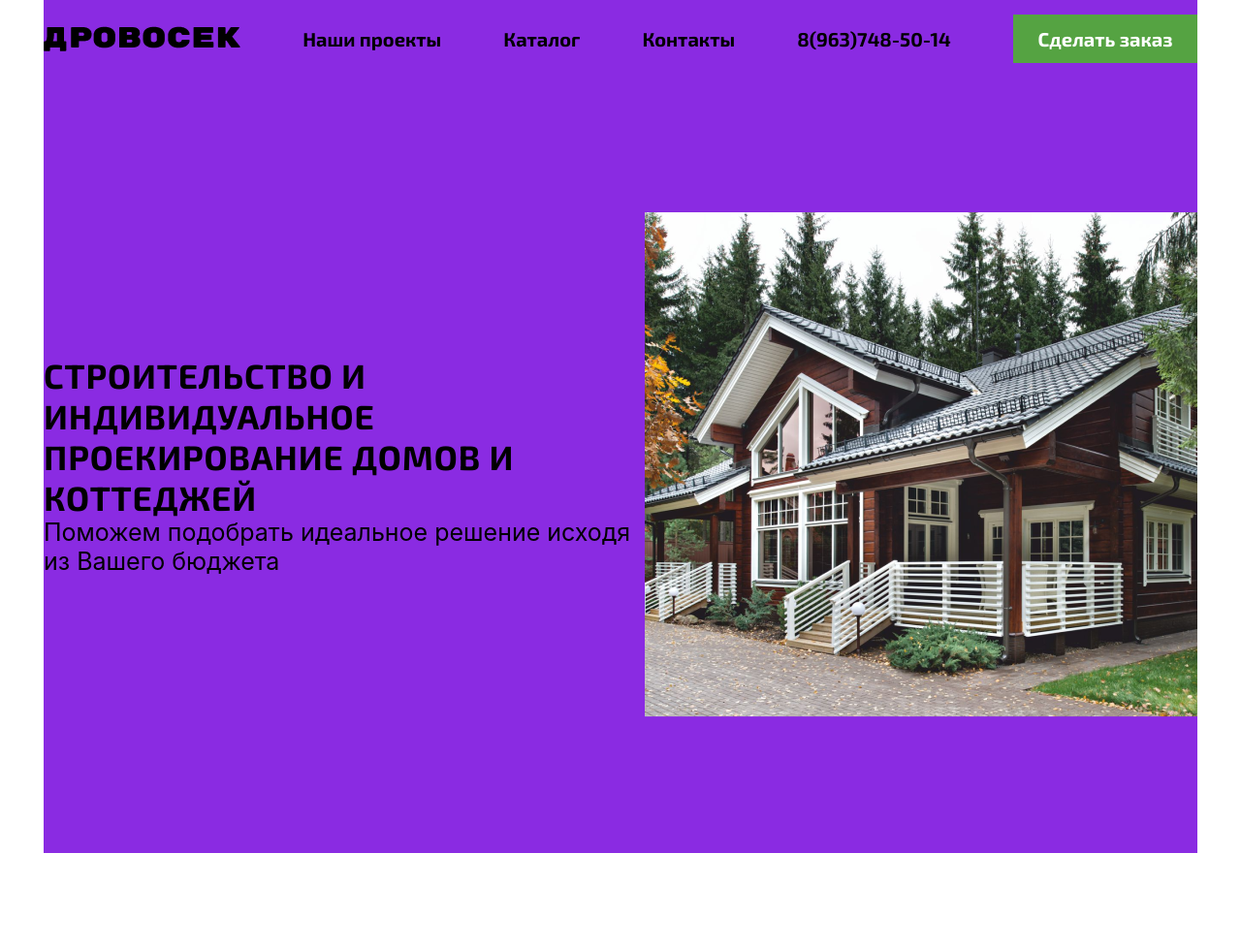
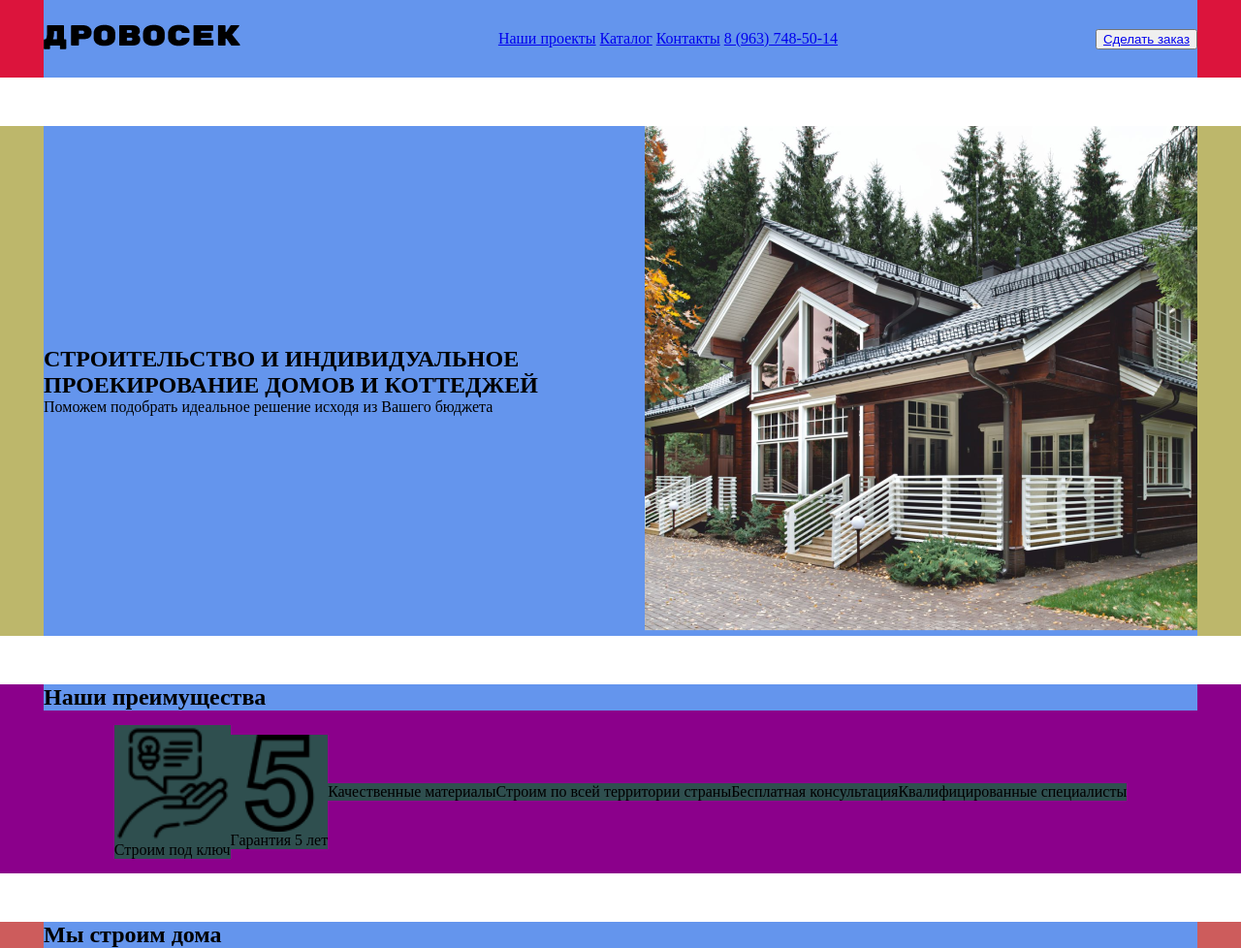
Before and after one commit to srgglbcv/figma, a plain HTML site: page index.html in a window 1280 px wide. Shown: the whole page at 97% size. Before the commit the page ends 880 px from the top, so only its background shows below. Drawn offline with nearby package versions, Linux system fonts and the light colour scheme.

Commit message:
second_comm

```diff
--- a/index.html
+++ b/index.html
@@ -6,44 +6,92 @@
     <meta http-equiv="X-UA-Compatible" content="IE=edge">
     <meta name="viewport" content="width=device-width, initial-scale=1.0">
     <link rel="stylesheet" href="style.css">
-    <title>Макет Figma</title>
-    <link href="https://fonts.googleapis.com/css2?family=Exo+2:wght@700&display=swap" rel="stylesheet">
-
+    <title>Figma</title>
 </head>
 
 <body>
-    <header class="header">
+    <header>
         <div class="container">
             <div class="logo">
-                <img src="/img/Дровосек.png" alt="">
+                <img src="/img/Дровосек.png" alt="#">
+            </div>
+            <nav>
+                <a href="#">Наши проекты</a>
+                <a href="#">Каталог</a>
+                <a href="#">Контакты</a>
+                <a href="#">8 (963) 748-50-14</a>
+            </nav>
+            <button class="zakaz">
+                <a href="#">Cделать заказ</a>
+            </button>
 
-            </div>
-            <div class="nav-items">Наши проекты</div>
-            <div class="nav-items">Каталог</div>
-            <div class="nav-items">Контакты</div>
-            <div class="nav-items">8(963)748-50-14</div>
-            <button class="zakaz">
-                <a href="#">Сделать заказ</a>
-            </button>
         </div>
+
     </header>
     <main>
-        <div class="container">
-            <div class="intro">
-                <h1>
-                    СТРОИТЕЛЬСТВО И ИНДИВИДУАЛЬНОЕ ПРОЕКИРОВАНИЕ ДОМОВ И КОТТЕДЖЕЙ
-                </h1>
-                Поможем подобрать идеальное решение исходя из Вашего бюджета
-            </div>
-            <div class="intro_img">
-                <img src="img/Rectangle 20.png" alt="">
+        <div class="first-sect">
+            <div class="container">
+                <div class="intro">
+                    <div class="intro_txt">
+                        <h2>СТРОИТЕЛЬСТВО И ИНДИВИДУАЛЬНОЕ ПРОЕКИРОВАНИЕ ДОМОВ И КОТТЕДЖЕЙ</h2>
+                        <div>Поможем подобрать идеальное решение исходя из Вашего бюджета</div>
+
+                    </div>
+                    <div class="intro_img">
+                        <img src="/img/Rectangle 20.png" alt="">
+
+                    </div>
+                </div>
             </div>
 
         </div>
+        <div class="second-sect">
+            <div class="container">
+                <h2>Наши преимущества</h2>
+            </div>
+            <div class="advantage">
+                <div class="adv-items"><img src="/img/advice 1.png" alt=""> Строим под ключ</div>
+                <div class="adv-items"><img src="/img/five 1.png" alt=""> Гарантия 5 лет</div>
+                <div class="adv-items">Качественные материалы</div>
+                <div class="adv-items">Строим по всей территории страны</div>
+                <div class="adv-items">Бесплатная консультация</div>
+                <div class="adv-items">Квалифицированные специалисты</div>
+            </div>
+        </div>
+        </div>
+        <!--Наши преимущества-->
+        <div class="three-sect">
+            <div class="container">
+                <h2>Мы строим дома</h2>
+                <div class="catalog">
 
+                </div>
+
+            </div>
+        </div>
+
+        </div>
+        <!--Каталог-->
+        <div class="fourth-sect">
+
+        </div>
+        <!--Этапы строительства-->
+        <div class="fifth-sect">
+
+        </div>
+        <!--Портфолио-->
+        <div class="sixth-sect">
+
+        </div>
+        <!--Обратная связь-->
+        <div class="seventh-sect">
+
+        </div>
+        <!--Отзывы-->
     </main>
-    <footer></footer>
-    <script src="https://cdn.jsdelivr.net/npm/bootstrap@5.0.0/dist/js/bootstrap.bundle.min.js" integrity="sha384-p34f1UUtsS3wqzfto5wAAmdvj+osOnFyQFpp4Ua3gs/ZVWx6oOypYoCJhGGScy+8" crossorigin="anonymous"></script>
+    <footer class="footer">
+
+    </footer>
 </body>
 
 </html>
--- a/style.css
+++ b/style.css
@@ -4,63 +4,75 @@
     margin: 0;
 }
 
+
+/* Шапка */
+
 header {
     display: flex;
+    background-color: crimson;
     height: 80px;
 }
 
 .container {
+    background-color: cornflowerblue;
+    display: flex;
     width: 1190px;
     margin: 0 auto;
     justify-content: space-between;
     align-items: center;
-    display: flex;
-    min-height: 100%;
-    font-family: 'exo 2';
-    font-size: 20px;
-    background-color: blueviolet;
+    flex-wrap: wrap;
 }
 
-.logo {
+
+/* Первый блок */
+
+.first-sect {
+    margin-top: 50px;
     display: flex;
-}
-
-a {
-    color: #fff;
-    text-decoration: none;
-}
-
-.zakaz {
-    background-color: #55A342;
-    width: 190px;
-    height: 50px;
-    border: none;
-    color: #fff;
-    font-family: 'exo 2';
-    font-size: 20px;
-}
-
-main {
-    height: 100vh;
-    flex-grow: 1;
-}
-
-h1 {
-    font-family: 'exo 2';
-    font-size: 35px;
-    text-align: left;
-    font-weight: bold;
-    letter-spacing: 0.025em;
+    background-color: darkkhaki;
 }
 
 .intro {
-    font-family: -apple-system, BlinkMacSystemFont, 'Segoe UI', Roboto, Oxygen, Ubuntu, Cantarell, 'Open Sans', 'Helvetica Neue', sans-serif;
-    font-size: 25px;
     display: flex;
-    flex-direction: column;
     align-items: center;
 }
 
-.intro_img {
+
+/* Наши преимущества */
+
+.second-sect {
+    width: 100%;
+    margin-top: 50px;
     display: flex;
+    background-color: darkmagenta;
+    flex-direction: column;
 }
+
+.advantage {
+    margin-top: 20px;
+    width: 100%;
+    display: flex;
+    justify-content: center;
+    align-items: center;
+    padding: 15px;
+    margin: auto;
+}
+
+.adv-items {
+    display: flex;
+    background-color: darkslategray;
+    flex-direction: column;
+}
+
+
+/* Мы строим дома */
+
+.three-sect {
+    margin-top: 50px;
+    display: flex;
+    background-color: indianred;
+}
+
+.catalog-items {
+    background-color: lawngreen;
+}
```
Also changed, not shown: img/Rectangle 52.png (added), img/advice 1.png (added), img/call 1.png (added), img/deal 1.png (added), img/five 1.png (added), img/international-delivery 1.png (added), img/protection 1.png (added).
